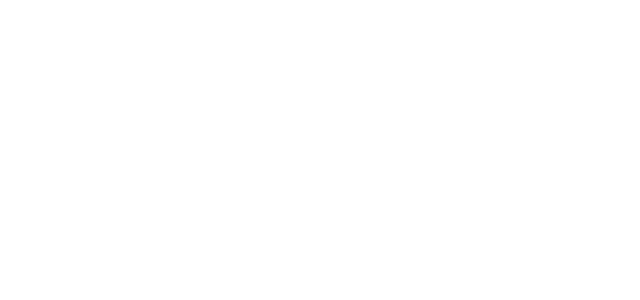
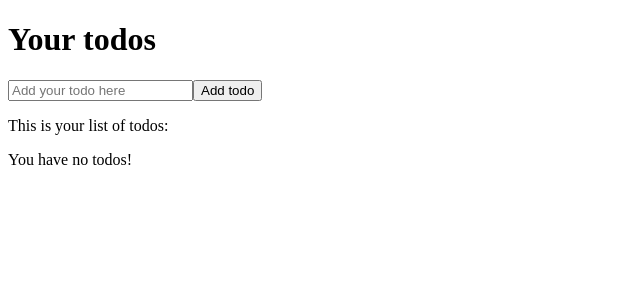
Before and after one commit to devaajanne/web-todo-list, a React (Vite) app: page / in a window 1280 px wide. Shown: the top 300 px of the page, without its empty margins (0-640 px from the left). Built offline with nearby package versions, Linux system fonts and the light colour scheme.

Commit message:
Added a simple todo add/delete logic and a list data structure

```diff
--- a/src/App.jsx
+++ b/src/App.jsx
@@ -2,7 +2,78 @@
 import "./App.css";
 
 function App() {
-  return <></>;
+  // Add a single todo state
+  const [todo, setTodo] = React.useState("");
+  // Add a state for the list of all todos
+  const [todos, setTodos] = React.useState([]);
+
+  // Sets the todo state according to user inputs
+  const handleTodoChange = (event) => {
+    setTodo(event.target.value);
+  };
+
+  // Adds the new todo to the list of todos
+  const addTodoToTodosList = (event) => {
+    event.preventDefault();
+
+    // Converts the todo to a single-item list, concatenates it to the list of todos and updates the state
+    setTodos(todos.concat([todo]));
+    setTodo("");
+  };
+
+  // Deletes the todo from the correct index
+  const deleteTodo = (event) => {
+    const removedIndex = parseInt(event.target.value);
+
+    // Adds all the todos in the todo list before the index to a new list
+    const todosBeforeRemovedIndex = todos.slice(0, removedIndex);
+
+    // Adds all the todos in the todo list after the index to a new list
+    const todosAfterRemovedIndex = todos.slice(removedIndex + 1);
+
+    // Concatenates the two lists without the todo from the deleted index and updates the state
+    setTodos(todosBeforeRemovedIndex.concat(todosAfterRemovedIndex));
+  };
+
+  return (
+    <>
+      <h1>Your todos</h1>
+
+      {/* A form which allows adding todos to the todo list*/}
+      <form onSubmit={addTodoToTodosList}>
+        <input
+          type="text"
+          placeholder="Add your todo here"
+          value={todo}
+          onChange={handleTodoChange}
+        />
+        <input type="submit" value="Add todo" />
+      </form>
+
+      <div>
+        <p>This is your list of todos:</p>
+        {/* Lists all the added todos from the todo list with a delete button */}
+        {/* If the todo list is empty, a message is shown */}
+        {/* Each todo gets a key, which is its index in the todo list */}
+        {/* FIX IN THE FUTURE? assing a key to each todo when creating said todo*/}
+        {todos.length === 0 ? (
+          <p>You have no todos!</p>
+        ) : (
+          <div>
+            {todos.map((item, index) => (
+              <li key={index}>
+                {item}
+                {/* When pressed, button sends the index of the to-be-deleted todo to the deleteTodo-function, so the correct todo can be removed */}
+                <button type="button" value={index} onClick={deleteTodo}>
+                  Delete todo
+                </button>
+              </li>
+            ))}
+          </div>
+        )}
+      </div>
+    </>
+  );
 }
 
 export default App;
```
